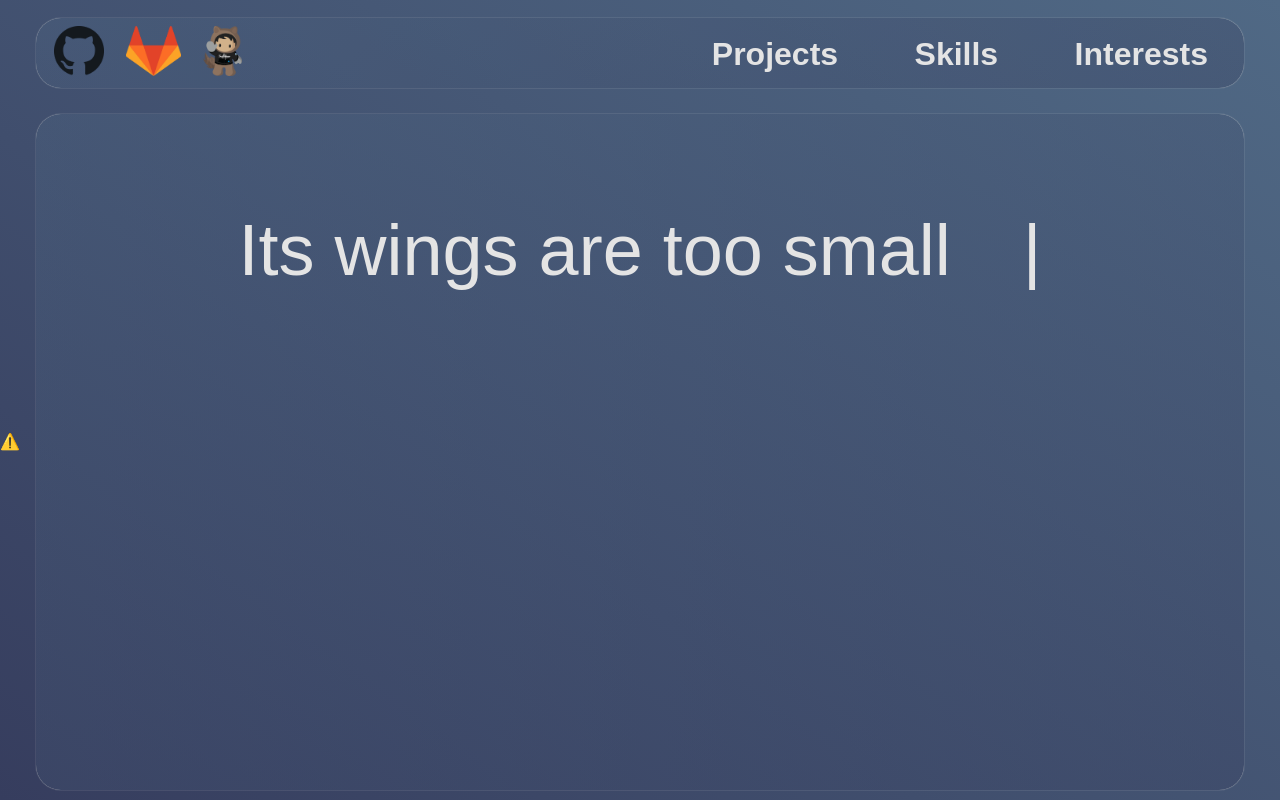
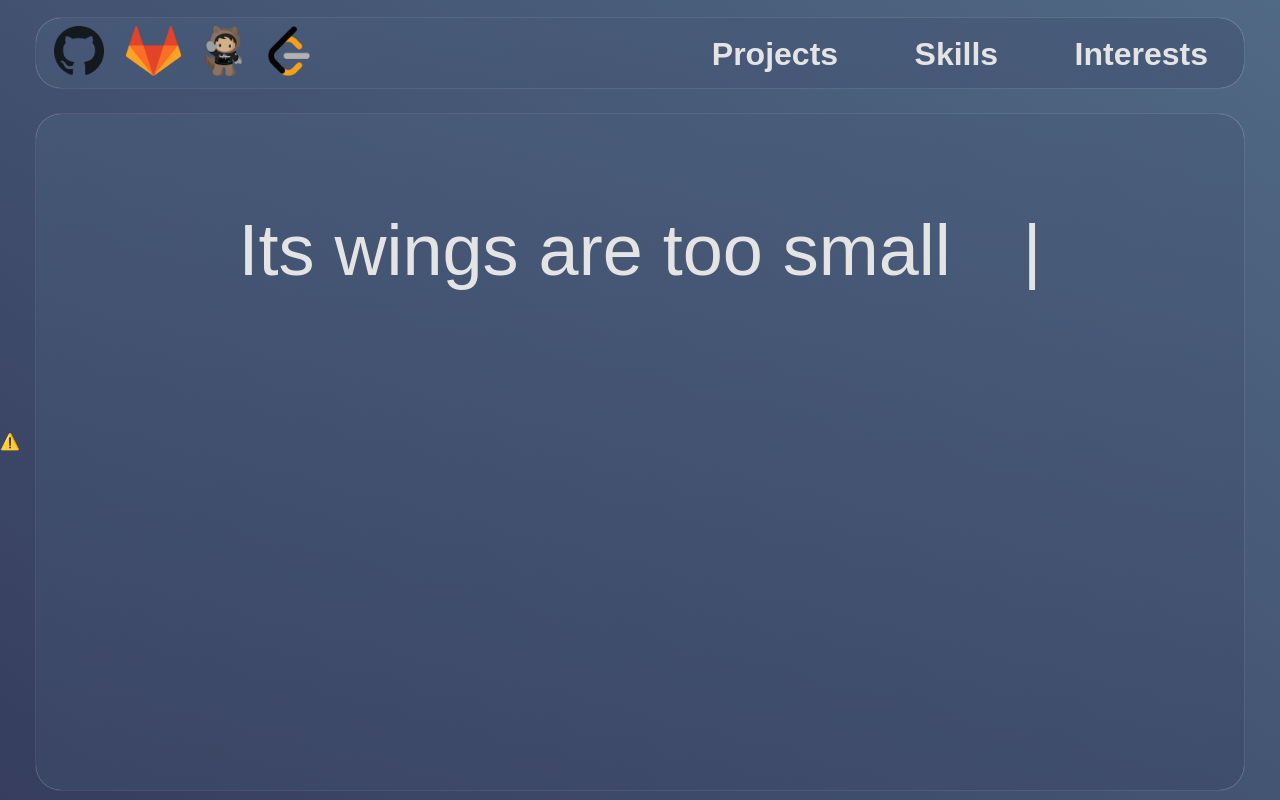
Before and after one commit to adlerpat/githubio, a plain HTML site: page index.html in a window 1280 px wide. Shown: the top 800 px of the page. Drawn offline with nearby package versions, Linux system fonts and the light colour scheme; no server answers.

Commit message:
chore(content) add leetcode profile link

```diff
--- a/index.html
+++ b/index.html
@@ -18,6 +18,7 @@
             <a href="https://gitlab.com/adlerpat" target="_blank"><img src="assets/images/gitlab.png" /></a>
             <a href="https://trailblazer.me/id/patrickadler" target="_blank"><img
                     src="assets/images/trailhead.webp" /></a>
+            <a href="https://leetcode.com/adlerpat/" target="_blank"><img src="assets/images/leetcode.png" /></a>
         </div>
         <div class="menu">
             <h1 class="menu-item" onclick="loadContentPage('projects')">Projects</h1>
```
Also changed, not shown: assets/images/leetcode.png (added).
